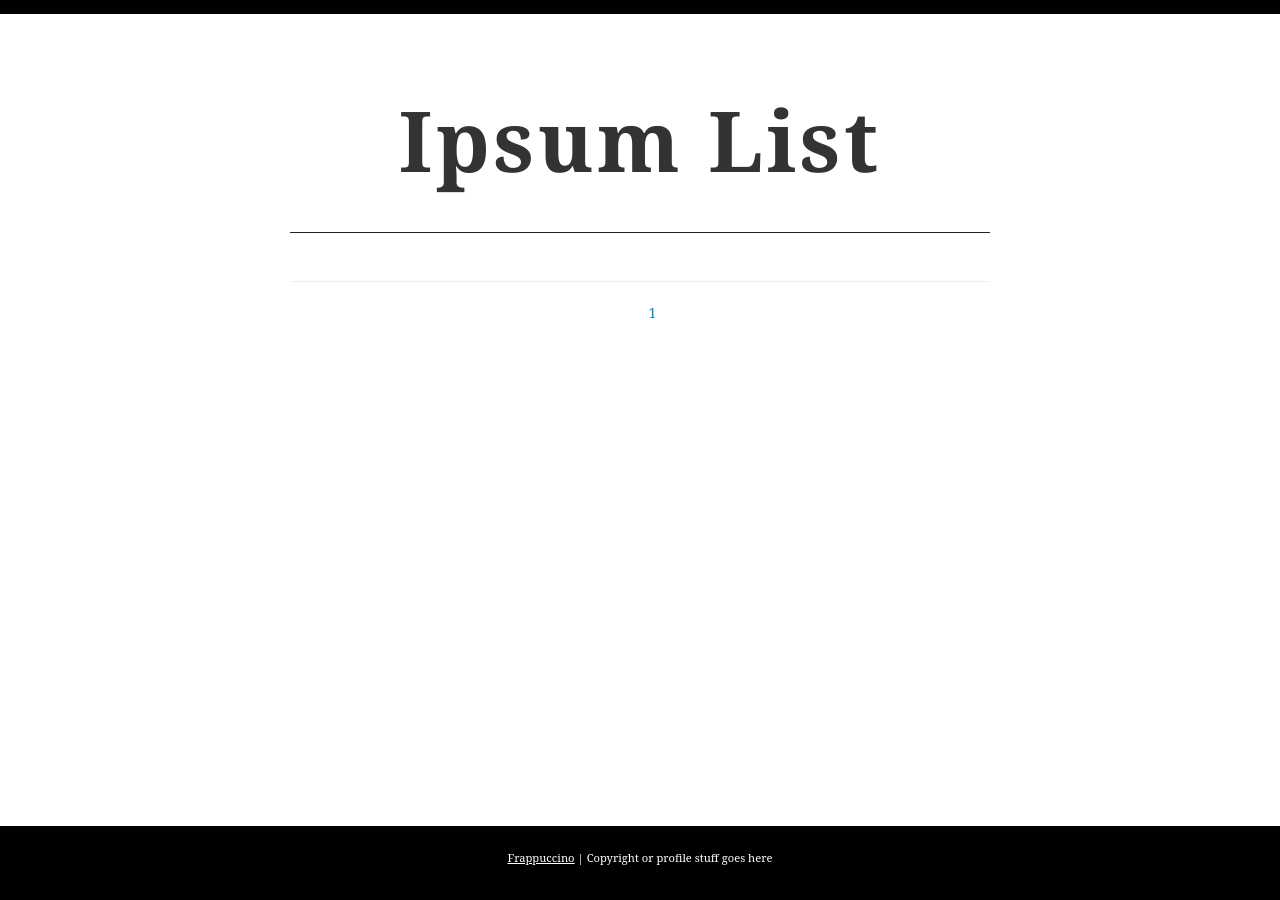
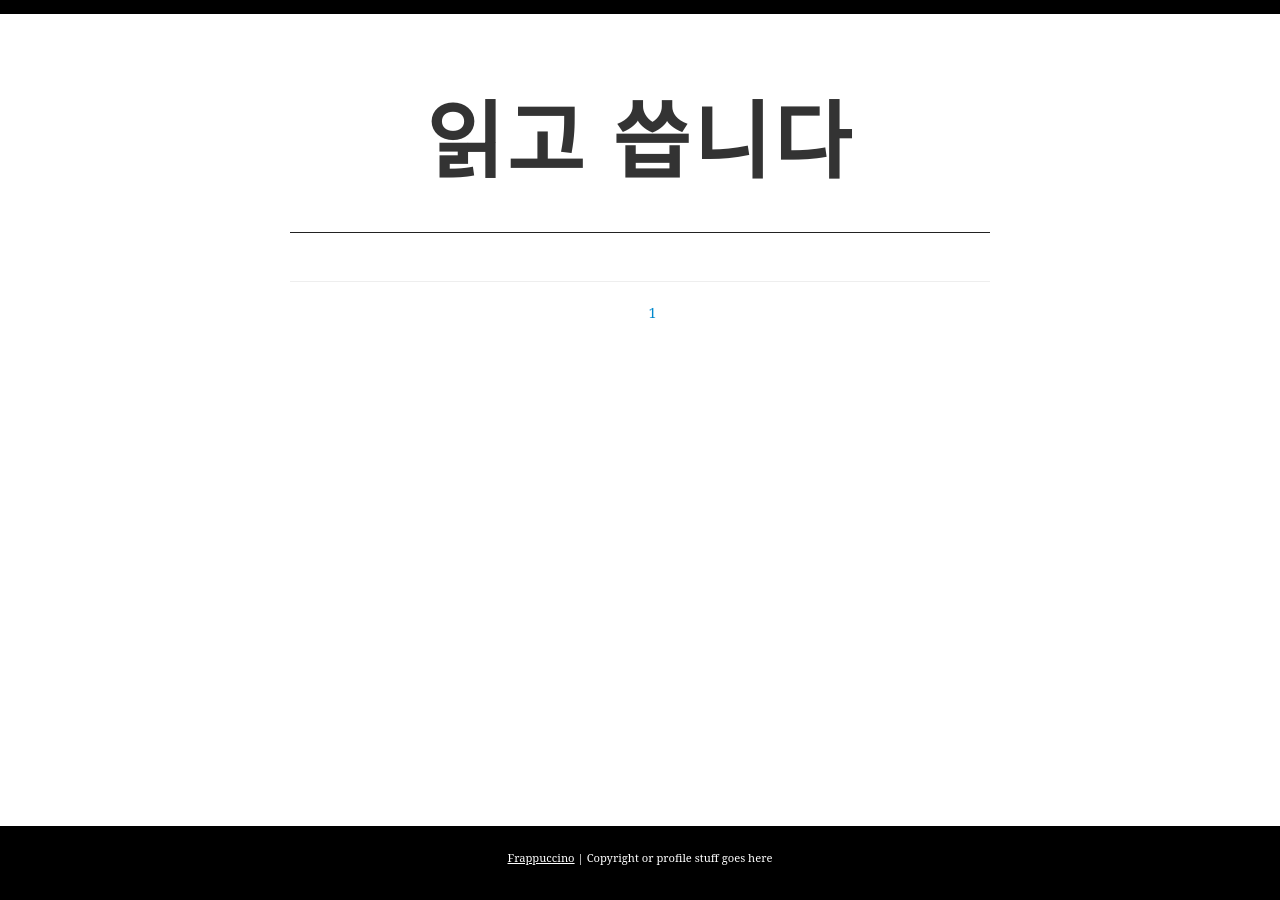
Before and after one commit to korallen/korallen.github.io, a Jekyll site: the page built from index.html, in a window 1280 px wide. Built offline with Jekyll 4.4.1, drawn with Linux system fonts in a browser that asks for light colours; some web fonts are replaced.

Commit message:
제목변경

```diff
--- a/index.html
+++ b/index.html
@@ -9,7 +9,7 @@ title: Mainpage
     <main class="container">
     	<div class="row-fluid">
     		<section class="content">
-    		  <h1>Ipsum List</h1>
+    		  <h1>읽고 씁니다</h1>
     		</section>
     		<ul class="entries">
     		{% for post in paginator.posts %}
```
